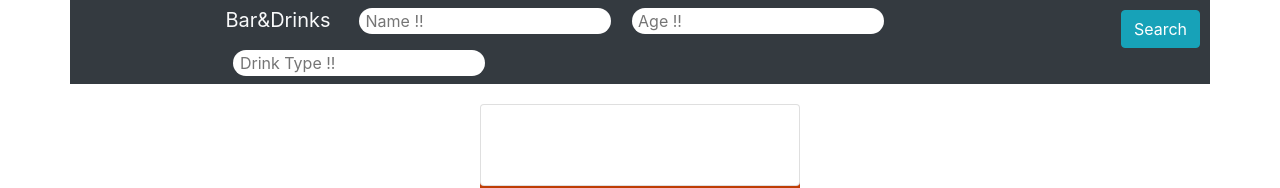
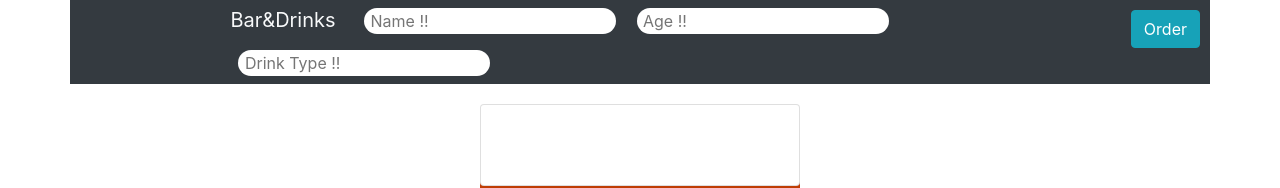
Before and after one commit to gouravghosh24/Bar-age-checker, a plain HTML site: page index.html in a window 1280 px wide. Shown: the top 188 px of the page. Drawn offline with nearby package versions, Linux system fonts and the light colour scheme.

Commit message:
Update index.html

```diff
--- a/index.html
+++ b/index.html
@@ -15,7 +15,7 @@
         </div>
         <div class="row">
             <div class="col-2 butn">
-                <button class="btn btn-info" onclick="shows()" id="btns1">Search</button>
+                <button class="btn btn-info" onclick="shows()" id="btns1">Order</button>
             </div>
         </div>
     </div>
```
